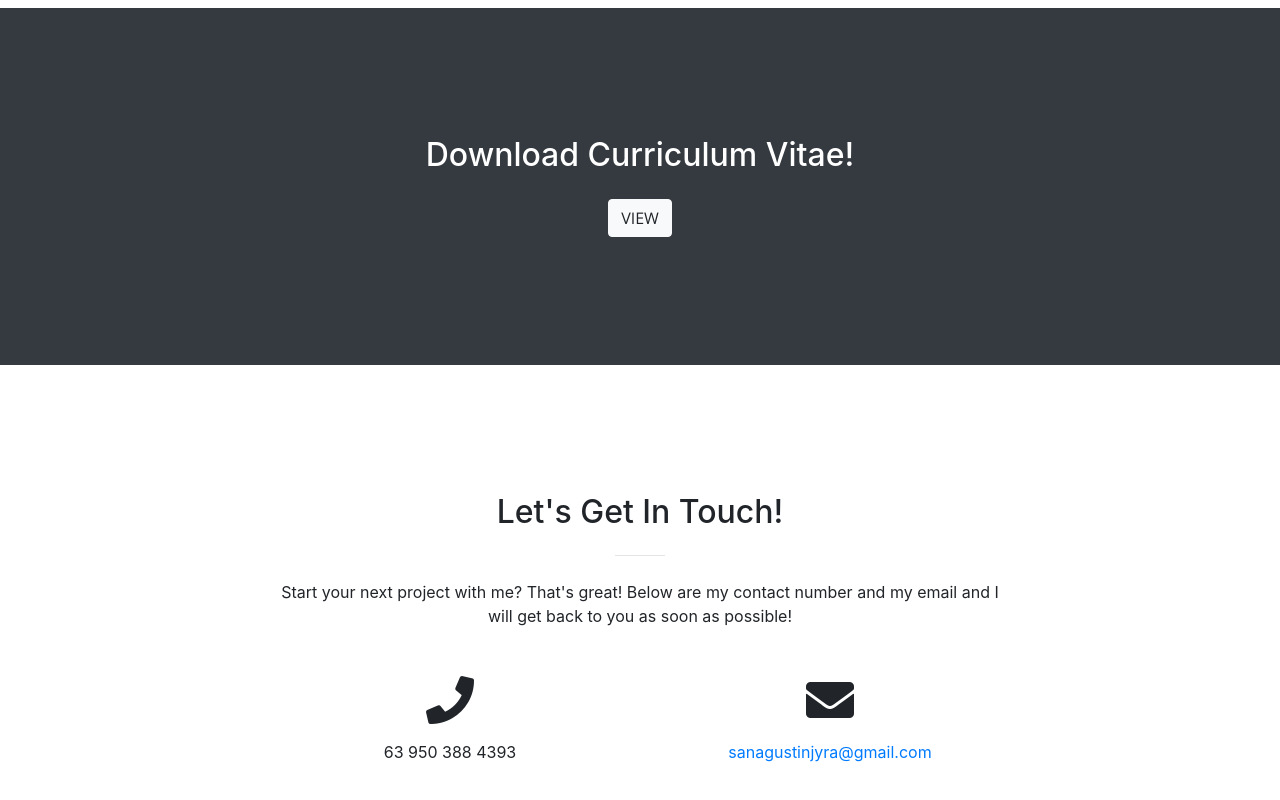
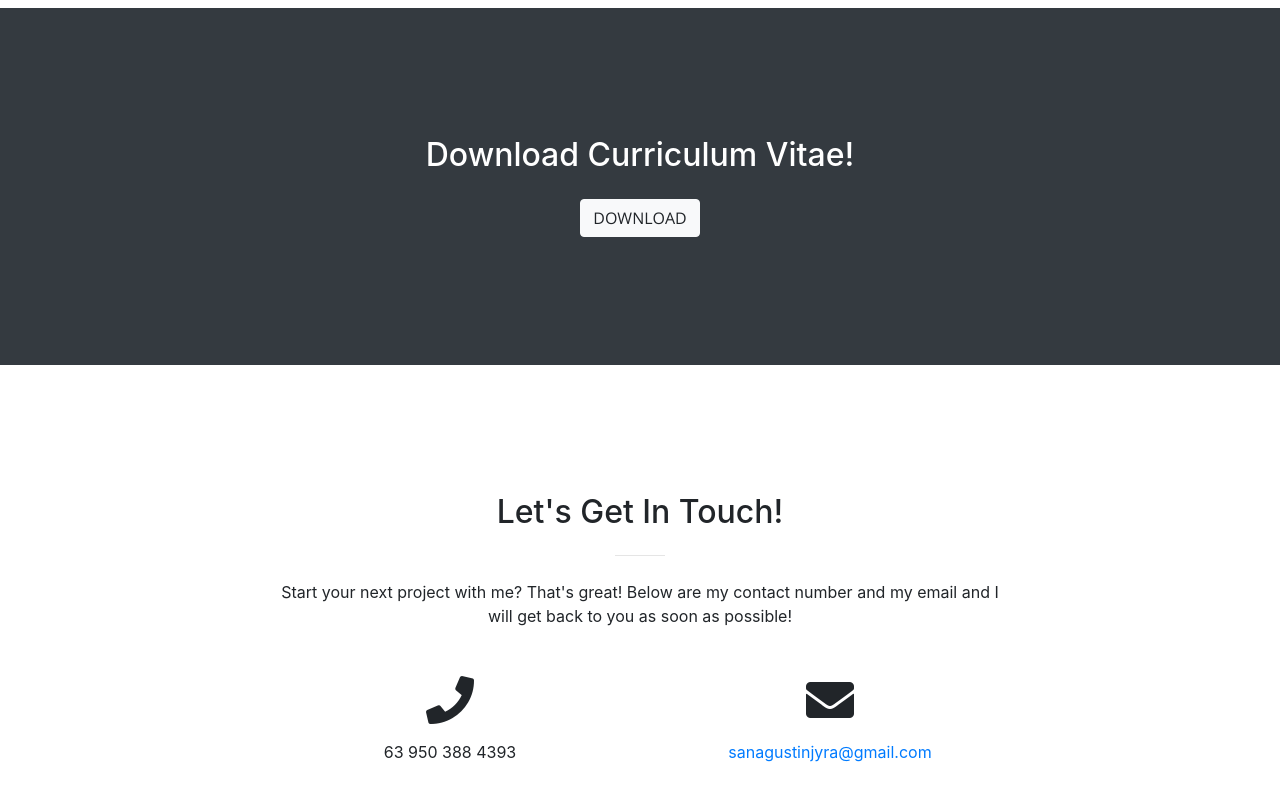
Before and after one commit to sanagustinjyra/web-portfolio, a website with bundled scripts: page index.html in a window 1280 px wide. Shown: the part 2331-3131 px from the top of the page. Built offline with nearby package versions, Linux system fonts and the light colour scheme.

Commit message:
Final Commit

```diff
--- a/index.html
+++ b/index.html
@@ -174,7 +174,7 @@
     <section class="bg-dark text-white">
       <div class="container text-center">
         <h2 class="mb-4">Download Curriculum Vitae!</h2>
-        <a class="btn btn-light btn-xl sr-button" href="Jyra_Amor_A._San_Agustin_CV.pdf" download>View</a>
+        <a class="btn btn-light btn-xl sr-button" href="Jyra_Amor_A._San_Agustin_CV.pdf" download>Download</a>
       </div>
     </section>
 
```
